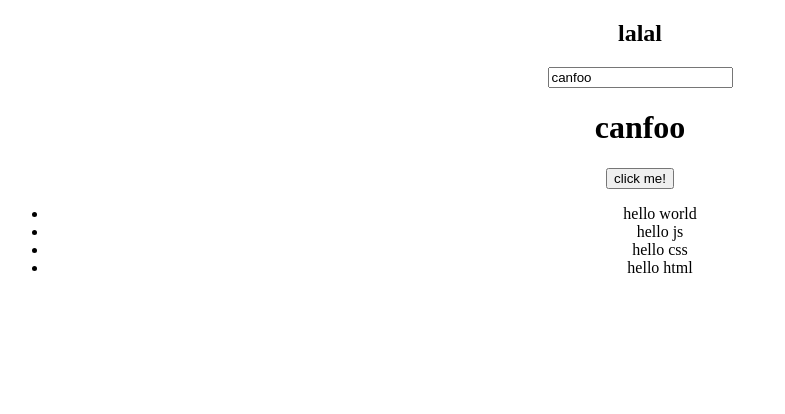
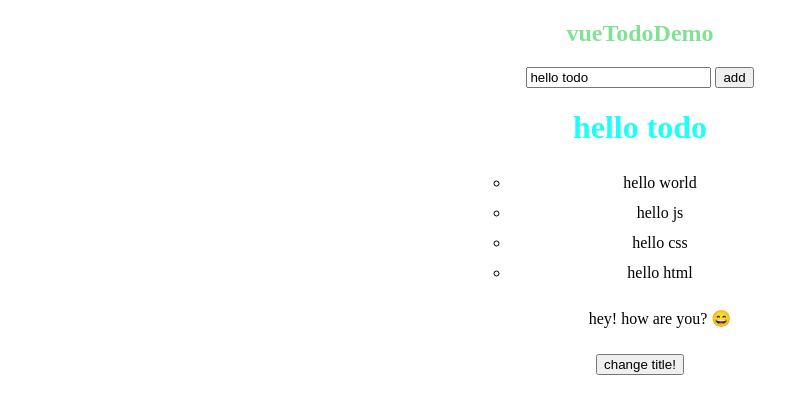
Before and after one commit to rudyxu1102/todo-list, a plain HTML site: page index.html in a window 1280 px wide. Shown: the whole page, without its empty margins (0-785 px from the left). Drawn offline with Linux system fonts and the light colour scheme.

Commit message:
变异数组方法

```diff
--- a/index.html
+++ b/index.html
@@ -2,55 +2,61 @@
 <html lang="en">
 <head>
     <meta charset="UTF-8">
-    <title>self-vue</title>
+    <title>my-vue</title>
 </head>
 <style>
     #app {
         text-align: center;
     }
+    ul {
+        margin: 20px auto;
+        width: 300px;
+        list-style-type: circle;
+        line-height: 30px;
+    }
 </style>
 <body>
     <div id="app">
-        <h2>{{title.msg.hi}}</h2>
+        <h2 style="color:#83e196">{{title.msg.text}}</h2>
         <input v-model="name">
-        <h1>{{name}}</h1>
-        <button v-on:click="clickMe">click me!</button>
+        <button v-on:click="addTodo(233)">add</button>
+        <h1 style="color:#1ffffa">{{name}}</h1>
         <ul>
-            <li v-for="item in items">
+            <li v-for="item in items" v-on:click="delTodo(index)">
                 {{item}}
             </li>
+            <p>hey! how are you? 😄</p>
         </ul>
+        <button v-on:click="clickMe">change title!</button>
     </div>
 </body>
-<script src="./observer.js"></script>
-<script src="./watcher.js"></script>
-<script src="./compile.js"></script>
-<script src="./index.js"></script>
+<script src="js/observer.js"></script>
+<script src="js/watcher.js"></script>
+<script src="js/compile.js"></script>
+<script src="js/index.js"></script>
 <script type="text/javascript">
      var vm = new _Vue({
         el: '#app',
         data: {
             title: {
                 msg: {
-                    hi: 'lalal'
+                    text: 'vueTodoDemo'
                 }
             },
-            name: 'canfoo',
+            name: 'hello todo',
             items: ['hello world', 'hello js', 'hello css', 'hello html']
         },
         methods: {
             clickMe: function () {
-                this.title.msg.hi = 'hello world';
+                this.title.msg.text = 'hello todo';
+            },
+            addTodo: function () {
+                this.items.push(this.name)
+            },
+            delTodo: function (index) {
+                this.items.splice(index, 1)
             }
-        },
-        // mounted: function () {
-        //     window.setTimeout(() => {
-        //         this.title = '你好';
-        //     }, 1000);
-        // }
+        }
     });
-
-    console.log(vm)
-    // console.log(vm.data.title.msg.hi)
 </script>
 </html>
--- a/compile.js
+++ b/js/compile.js
@@ -32,7 +32,13 @@ Compile.prototype = {
             var reg = /\{\{(.*)\}\}/;
             var text = node.textContent;
             if (self.isElementNode(node)) {
+               var obj = self.isListDirective(node.attributes)
+                if ( obj.isList) {
+                    var exp = obj.value;
+                    self.compileList(node, self.vm, exp)
+                } else {
                     self.compile(node);
+                }
             } else if (self.isTextNode(node) && reg.test(text)) {
                 self.compileText(node, reg.exec(text)[1]);
             }
@@ -40,6 +46,9 @@ Compile.prototype = {
             if (node.childNodes && node.childNodes.length) {
                 self.compileElement(node);
             }
+            // if (self.isListDirective(dir)) {
+            //     self.compileList(node, self.vm, exp, dir)
+            // }
         });
     },
     compile: function(node) {
@@ -52,8 +61,6 @@ Compile.prototype = {
                 var dir = attrName.substring(2);
                 if (self.isEventDirective(dir)) {  // 事件指令
                     self.compileEvent(node, self.vm, exp, dir);
-                } else if (self.isListDirective(dir)) {
-                    self.compileList(node, self.vm, exp, dir)
                 }
                 else {  // v-model 指令
                     self.compileModel(node, self.vm, exp, dir);
@@ -89,21 +96,46 @@ Compile.prototype = {
     },
     compileEvent: function (node, vm, exp, dir) {
         var eventType = dir.split(':')[1];
-        var cb = vm.methods && vm.methods[exp];
+        var func, argu;
+        if (exp.indexOf('(') !== -1) {
+            func = /(\w*)\((.*)\)/.exec(exp)[1];
+            argu =  /(\w*)\((.*)\)/.exec(exp)[2];
+        } else {
+            func = exp;
+            argu = '';
+        }
+
+        var cb = vm.methods && vm.methods[func];
 
         if (eventType && cb) {
-            node.addEventListener(eventType, cb.bind(vm), false);
+            node.addEventListener(eventType, cb.bind(vm, argu), false);
         }
     },
-    compileList: function (node, vm, exp, dir) {
+    compileList: function (node, vm, exp) {
         var self = this;
         var key = exp.split('in ')[1];
         var childName = exp.split(' in')[0];
         var lists = vm.data[key];
-        this.listUpdater(node, lists, childName);
+        var reg = /\{\{(.*)\}\}/;
+        var text = node.childNodes[0].textContent;
+        var name = reg.exec(text)[1];
+        // var tagName = node.nodeName;
+        var parent = node.parentNode;
+
+        Array.prototype.forEach.call(parent.childNodes, function (child) {
+            if(child.nodeName == "#text" && name === childName) {
+                parent.removeChild(child)
+            }
+        })
+        var startIndex = Array.prototype.indexOf.call(parent.childNodes, node)
+        var nextNode = node.nextSibling
+
+        if (name === childName) {
+            this.listUpdater(parent, startIndex, nextNode, node, lists);
             new Watcher(this.vm, key, function (value) {
-            self.listUpdater(node, value, childName)
+                self.listUpdater(parent, startIndex, nextNode, node, value)
             })
+        }
     },
     compileModel: function (node, vm, exp, dir) {
         var self = this;
@@ -128,36 +160,38 @@ Compile.prototype = {
     modelUpdater: function(node, value, oldValue) {
         node.value = typeof value == 'undefined' ? '' : value;
     },
-    listUpdater: function (node, list, childName) {
-        var reg = /\{\{(.*)\}\}/;
-        var childNodes = node.childNodes;
-        if (childNodes[0]) {
-            var text = childNodes[0].textContent;
-            var name = reg.exec(text)[1];
-
-            childNodes.forEach(function (child) {
-                if(child.nodeName == "#text" && name === childName) {
-                    node.removeChild(child)
+    listUpdater: function (parent, start, nextNode, node, list) {
+        var self = this;
+        var exp, dir;
+        Array.prototype.forEach.call(node.attributes, function (attr) {
+            if (attr.name.indexOf('v-on') == 0 ) {
+                exp = attr.value;
+                dir = attr.name
             }
         })
+        var end = Array.prototype.indexOf.call(parent.childNodes, nextNode);
+        var length = end - start < 0 ? start+1 : end-start;
+        for (var j=0; j<length; j++) {
+            parent.removeChild(parent.childNodes[start])
         }
 
-        // if ( name === childName ) {
         var fragment = document.createDocumentFragment();
         for (var i=0; i<list.length; i++) {
-                console.log(list[i])
-                console.log(node.nodeName)
             var textNode = document.createTextNode(list[i]);
-                var ele = document.createElement(node.nodeName);
-                ele.appendChild(textNode)
-                fragment.appendChild(ele)
+            var ele = document.createElement('li');
+            ele.appendChild(textNode);
+            fragment.appendChild(ele);
+            if (exp) {
+                var argu = exp.replace(/\(\w*\)/, '('+i+')')
+                self.compileEvent(ele, self.vm, argu, dir)
             }
-            var parent = node.parentNode;
-            console.log(parent)
+        }
+        if (end === -1) {
             parent.appendChild(fragment)
-            parent.removeChild(node)
-            console.log(parent)
-        // }
+        } else {
+            parent.insertBefore(fragment, nextNode)
+        }
+
     },
     isDirective: function(attr) {
         return attr.indexOf('v-') == 0;
@@ -165,8 +199,15 @@ Compile.prototype = {
     isEventDirective: function(dir) {
         return dir.indexOf('on:') === 0;
     },
-    isListDirective: function (dir) {
-        return dir === 'for'
+    isListDirective: function (attrs) {
+        var obj = {}
+        Array.prototype.forEach.call(attrs, function (attr) {
+            if (attr.name == 'v-for') {
+                obj['isList'] = true;
+                obj['value'] = attr.value;
+            }
+        })
+        return obj
     },
     isElementNode: function (node) {
         return node.nodeType == 1;
--- a/index.js
+++ b/js/index.js
@@ -12,7 +12,6 @@ function _Vue (options) {
 
     observe(this.data);
     new Compile(options.el, this);
-    // options.mounted.call(this); // 所有事情处理好后执行mounted函数
 }
 
 _Vue.prototype = {
@@ -45,11 +44,14 @@ _Vue.prototype = {
             // 将push, pop等封装好的方法定义在对象arrayAugmentations的属性上
             // 注意：是属性而非原型属性
             arrayAugmentations[method] = function () {
-                self.data[key] = ['hi']
-                // console.log(self.data[key])
-                // console.log(self)
-                // 调用对应的原生方法并返回结果
-                return original.apply(this, arguments);
+                var result = original.apply(this, arguments)
+                var copyArr = this.slice(0);
+                copyArr.__proto__ = arrayAugmentations;
+
+                console.log('数组变动了！')
+                self.data[key] = copyArr
+
+                return result;
             };
         });
         this.data[key].__proto__ = arrayAugmentations;
--- a/observer.js
+++ b/js/observer.js
@@ -34,7 +34,7 @@ Observer.prototype = {
 };
 
 function observe(value, vm) {
-    if (!value || typeof value !== 'object') {
+    if (!value || Array.isArray(value) || typeof value !== 'object') {
         return;
     }
     return new Observer(value);
--- a/watcher.js
+++ b/js/watcher.js
@@ -40,9 +40,6 @@ Watcher.prototype = {
         } else {
             Dep.target = this;  // 缓存自己
             var value = this.vm.data[this.exp]  // 强制执行监听器里的get函数
-            console.log(1111)
-            console.log(this.exp)
-            console.log(value)
         }
 
         Dep.target = null;  // 释放自己
```
Lines whose indentation alone changed are shown as unchanged.
